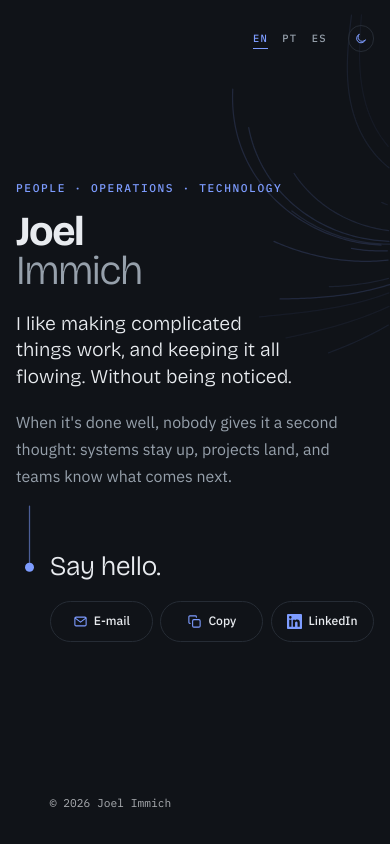
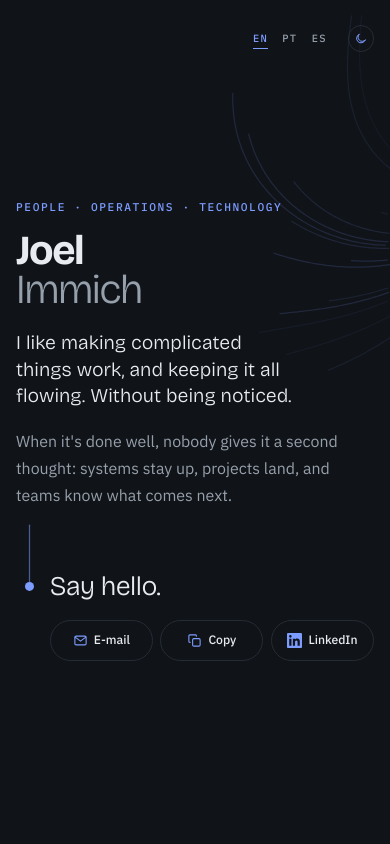
Before and after one commit to joelimmich/joelimmich.github.io, a plain HTML site: page index.html in a window 390 px wide. Drawn offline with nearby package versions, Linux system fonts and the light colour scheme.

Commit message:
Remove copyright line
Co-Authored-By: Claude Opus 5.5 <noreply@anthropic.com>
Claude-Session: https://claude.ai/code/session_011C6Lu6WniUYVnZA9Nh6sjF

```diff
--- a/index.html
+++ b/index.html
@@ -125,13 +125,8 @@ h1 span { font-weight: 300; color: var(--muted); }
 }
 :focus-visible { outline: 2px solid var(--accent); outline-offset: 3px; }
 
-footer {
-  margin-top: auto; padding-top: 1.5rem; padding-left: 3.25rem;
-  font: 400 .75rem/1.4 var(--mono); color: var(--ink); opacity: .72;
-}
-
 @media (max-width: 560px) {
-  .hello, footer { padding-left: 2.25rem; }
+  .hello { padding-left: 2.25rem; }
 }
 /* Phones: the three buttons share one row in equal widths. */
 @media (max-width: 480px) and (min-width: 340px) {
@@ -192,8 +187,6 @@ footer {
     <p class="sr-only" id="copy-status" role="status" aria-live="polite"></p>
   </section>
   </main>
-
-  <footer>© 2026 Joel Immich</footer>
 </div>
 
 <script>
```
